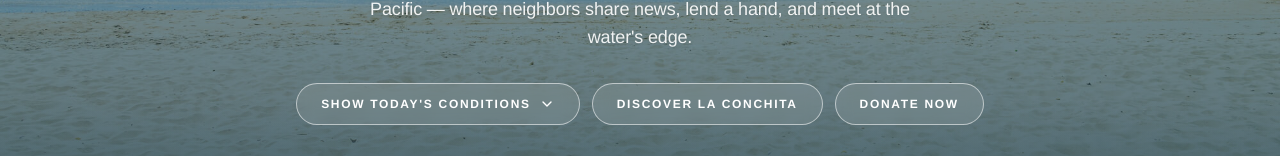
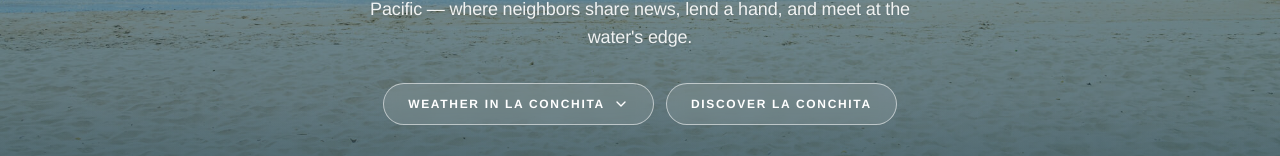
Before and after one commit to ereider1/laconchitabeach, a Next.js app: page / in a window 1280 px wide. Shown: the part 461-617 px from the top of the page. Built offline with nearby package versions, Linux system fonts and the light colour scheme; no server answers; the database is empty.

Commit message:
changed weather toggle to hero button

```diff
--- a/app/page.tsx
+++ b/app/page.tsx
@@ -67,12 +67,6 @@ export default function HomePage() {
                     className="rounded-full border border-white/55 bg-white/10 px-6 py-3 text-xs font-bold uppercase tracking-[0.14em] text-white backdrop-blur transition hover:bg-white/20"
                   >
                     Discover La Conchita
-                  </Link>
-                  <Link
-                    href="/donate"
-                    className="rounded-full border border-white/55 bg-white/10 px-6 py-3 text-xs font-bold uppercase tracking-[0.14em] text-white backdrop-blur transition hover:bg-white/20"
-                  >
-                    Donate Now
                   </Link>
                 </div>
               </div>
--- a/components/WeatherDisclosure.tsx
+++ b/components/WeatherDisclosure.tsx
@@ -49,7 +49,7 @@ export function WeatherDisclosureButton() {
       onClick={toggle}
       className="rounded-full border border-white/55 bg-white/10 px-6 py-3 text-xs font-bold uppercase tracking-[0.14em] text-white backdrop-blur transition hover:bg-white/20"
     >
-      {isOpen ? "Hide" : "Show"}{" "}today&apos;s conditions
+      WEATHER IN LA CONCHITA
       <ChevronDown
         className={`ml-2 inline h-4 w-4 transition-transform duration-300 ease-out ${isOpen ? "rotate-180" : ""}`}
         aria-hidden="true"
```
